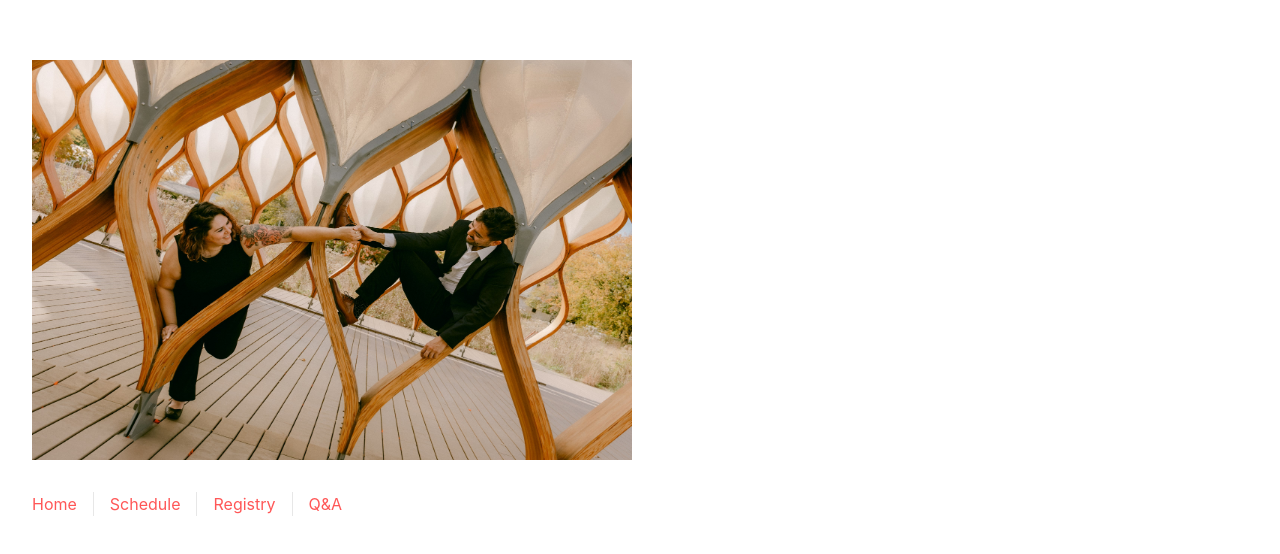
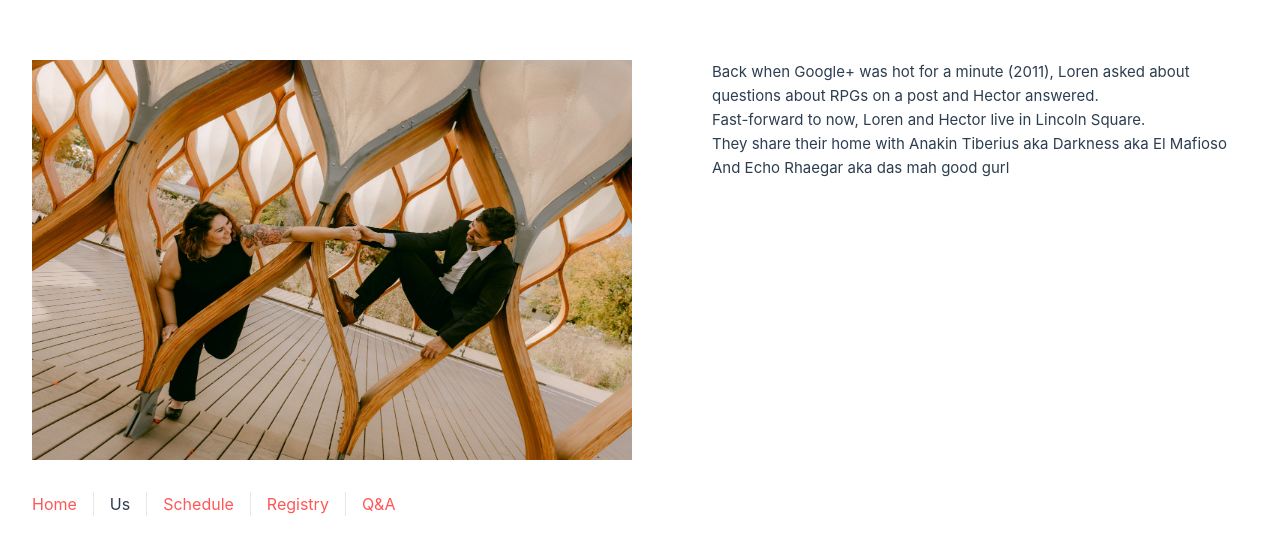
Before and after one commit to bighead-inc/big-wedding-vue, a Vue app: page /us in a window 1280 px wide. Shown: the part 104-658 px from the top of the page. Built offline with nearby package versions, Linux system fonts and the light colour scheme.

Commit message:
add us view

```diff
--- a/src/App.vue
+++ b/src/App.vue
@@ -8,6 +8,7 @@ import { RouterLink, RouterView } from 'vue-router'
       <img alt="Loren and Hector Engagement Pic" src="./assets/engagement_photo.jpg" width="600" height="400" />
       <nav>
         <RouterLink to="/">Home</RouterLink>
+        <RouterLink to="/us">Us</RouterLink>
         <RouterLink to="/schedule">Schedule</RouterLink>
         <RouterLink to="/registry">Registry</RouterLink>
         <RouterLink to="/qa">Q&A</RouterLink>
--- a/src/router/index.js
+++ b/src/router/index.js
@@ -2,6 +2,7 @@ import { createRouter, createWebHistory } from 'vue-router'
 import HomeView from '../views/HomeView.vue'
 import WeddingRegistryView from '@/views/RegistryView.vue'
 import ScheduleView from '@/views/ScheduleView.vue'
+import UsView from '@/views/UsView.vue'
 
 const router = createRouter({
   history: createWebHistory(import.meta.env.BASE_URL),
@@ -33,6 +34,11 @@ const router = createRouter({
       path: '/schedule',
       name: 'schedule',
       component: ScheduleView
+    },
+    {
+      path: '/us',
+      name: 'us',
+      component: UsView
     }
   ],
 })
--- /dev/null
+++ b/src/views/UsView.vue
@@ -0,0 +1,8 @@
+<template>
+  <div class="us">
+    <p>Back when Google+ was hot for a minute (2011), Loren asked about questions about RPGs on a post and Hector answered.</p>
+    <p>Fast-forward to now, Loren and Hector live in Lincoln Square.</p>
+    <p>They share their home with Anakin Tiberius aka Darkness aka El Mafioso</p>
+    <p>And Echo Rhaegar aka das mah good gurl</p>
+  </div>
+</template>
```
